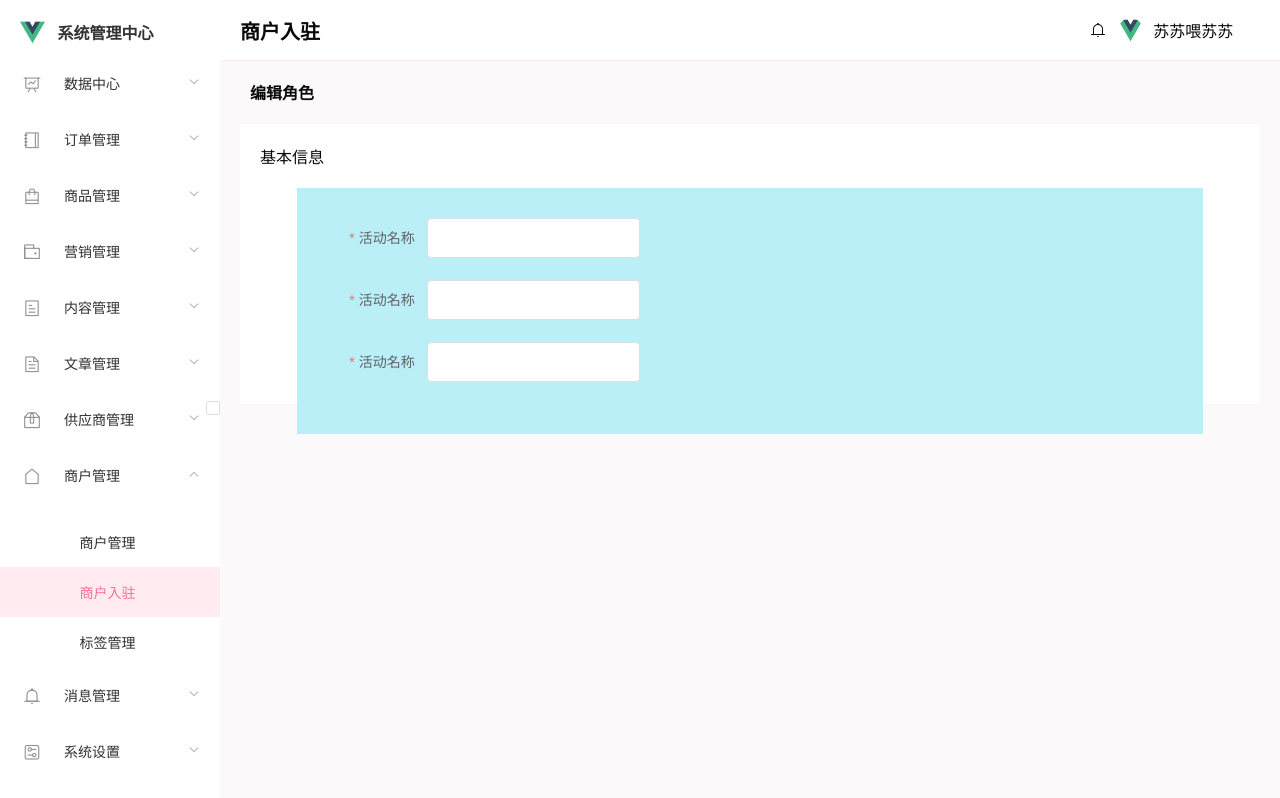
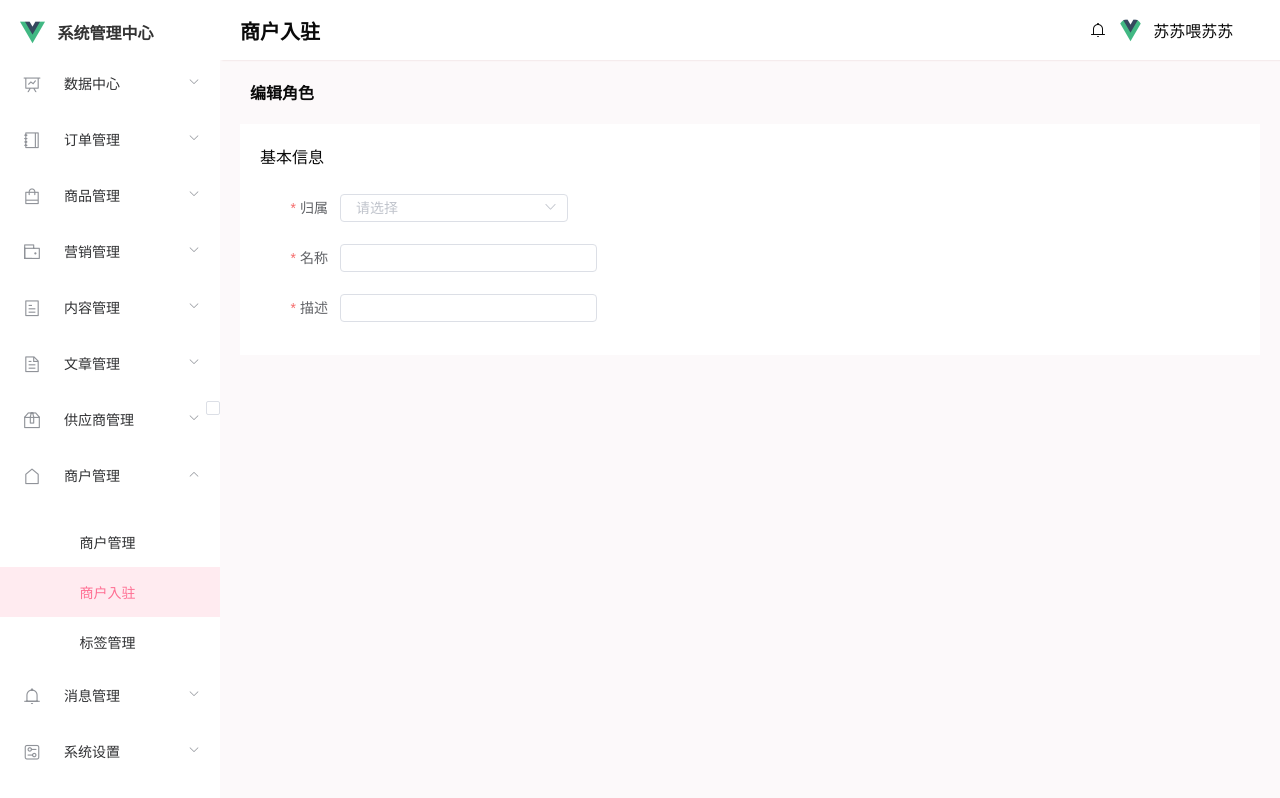
Before and after one commit to bo-ddd/union-b, a Vue app: page /merchant/settled in a window 1280 px wide. Built offline with nearby package versions, Linux system fonts and the light colour scheme.

Commit message:
更新了商户入驻的页面

```diff
--- a/src/views/merchant/Settled.vue
+++ b/src/views/merchant/Settled.vue
@@ -1,32 +1,65 @@
 <template>
   <div class="wrap">
     <div class="title">编辑角色</div>
+    <!-- 基本信息 -->
     <div class="information">
       <div class="information-title">基本信息</div>
       <div class="information-content">
         <el-form label-width="100px">
-          <el-form-item label="活动名称" :rules="[{required: true}]">
+          <el-form-item label="归属" :rules="[{required: true}]">
+            <el-select v-model="value"  reserve-keyword>
+              <el-option v-for="item in options" :key="item.value" :label="item.label" :value="item.value"></el-option>
+            </el-select>
+          </el-form-item>
+          <el-form-item label="名称" :rules="[{required: true}]">
             <el-input class="el-input"></el-input>
           </el-form-item>
-          <el-form-item label="活动名称" :rules="[{required: true}]">
-            <el-input ></el-input>
-          </el-form-item>
-          <el-form-item label="活动名称" :rules="[{required: true}]">
-            <el-input ></el-input>
+          <el-form-item label="描述" :rules="[{required: true}]">
+            <el-input class="el-input"></el-input>
           </el-form-item>
         </el-form>
       </div>
+    </div>
+    <!-- 编辑权限 -->
+    <div class="jurisdiction">
+
     </div>
   </div>
 </template>
 
 <script>
 export default {
-
+   data() {
+      return {
+        options: [{
+          value: '选项1',
+          label: '平台'
+        }, {
+          value: '选项2',
+          label: '商家'
+        }, {
+          value: '选项3',
+          label: '蚵仔煎'
+        }, {
+          value: '选项4',
+          label: '龙须面'
+        }, {
+          value: '选项5',
+          label: '北京烤鸭'
+        }],
+        value: ''
+      }
+    }
 }
 </script>
 
 <style lang="scss" scoped>
+::v-deep .el-input__inner{
+  height: 28px;
+}
+::v-deep .el-form-item{
+  margin-bottom: 10px;
+}
 .wrap{
     height: calc(100vh - 100px);
     overflow-y:auto;
@@ -36,22 +69,14 @@ export default {
     }
     & .information{
       width: 100%;
-      height: 40%;
+      height: 33%;
       background-color: white;
       & .information-title{
         padding: 20px;
         font-weight: 500;
       }
       & .information-content{
-        background-color: #bbeff7;
-        width: 83%;
-        padding: 30px;
-        display: flex;
-        margin: 0 auto;
-        & .el-input{
-          // text-indent: 10px;
-          height: 28px;
-        }
+        width: 35%;
       }
     }
   }
```
